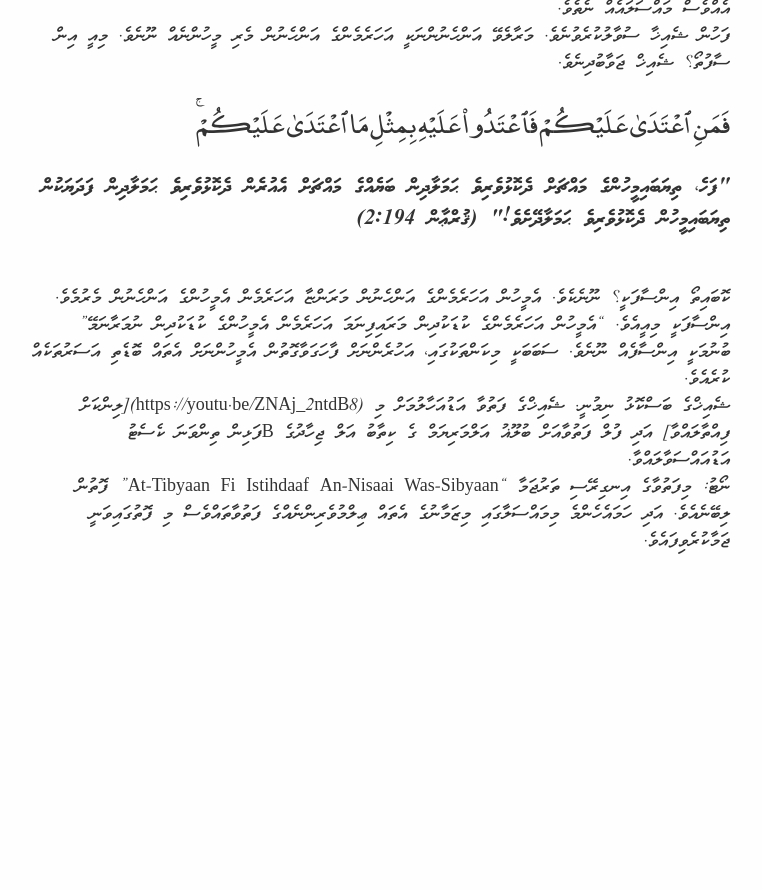
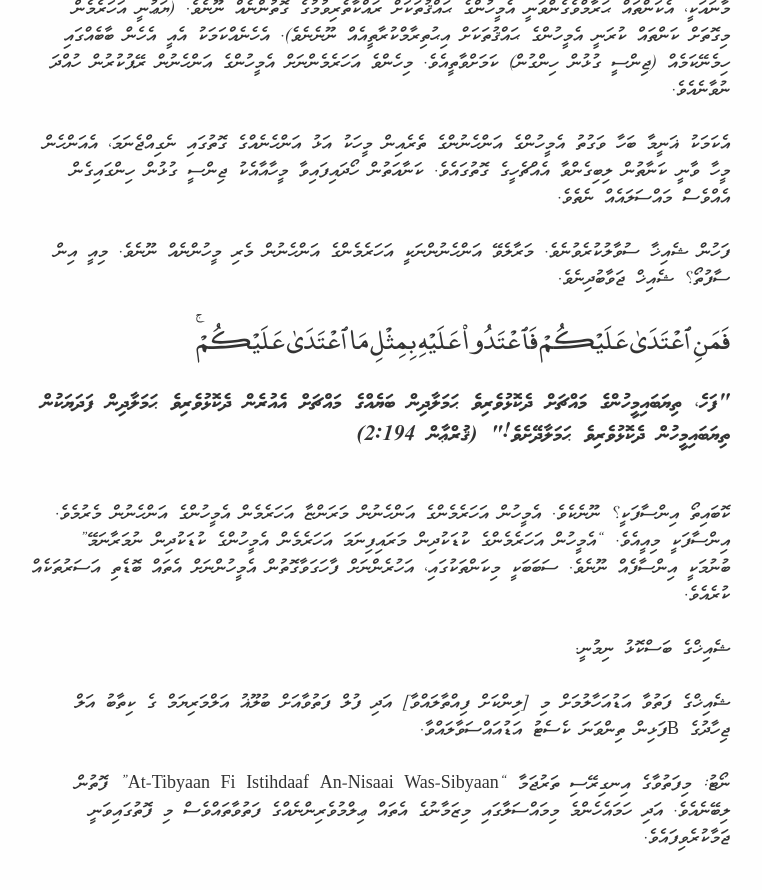
Before and after one commit to holhuashi/holhuashi, a Jekyll site: the page built from _posts/2018-05-08-uthaymeen-fatwa.md, in a window 1280 px wide and 900 px high, scrolled down 1655 px. Shown: the top 890 px of the window, without its empty margins (260-1022 px from the left). Built offline with Jekyll 4.4.1, drawn with Linux system fonts in a browser that asks for light colours; before the commit the page ends 2258 px from its top, so only the background shows below that.

Commit message:
Update 2018-05-08-uthaymeen-fatwa.md

```diff
--- a/_posts/2018-05-08-uthaymeen-fatwa.md
+++ b/_posts/2018-05-08-uthaymeen-fatwa.md
@@ -10,10 +10,12 @@ date: 2018-05-08
 <br/>
 <br/>
 ހަނގުރާމައިގާ އަންހެނުންނާ ކުޑަކުދިން މެރުމުގެ ޙަރާމްކަމާ ބެހޭގޮތުން ވާހަކަ ދައްކަވަމުން ޝެއިޚް ބުނެފައިވެއެވެ.
-<br/>
+<br/><br/>
 އެމީހުން މިހެން ބުނެފިނަމަ: "އެމީހުން (ކާފަރުން) އަހަރުމެންނަށް އެހެން ހަދައިފިނަމަ (އަހަރެމެންގެ އަންހެނުންނާ ކުޑަކުދިން މަރާފިނަމަ) ދެން އަހަރެމެންނަށް އެމީހުންގެ އަންހެނުންނާ ކުޑަކުދިން މެރޭނެހެއްޔެވެ؟
 <br/>
+<br/>
 ޟާހިރު (ފެންނަ) މާނައަކީ އަހަރެމެންނަށް އެމީހުންގެ އަންހެނުންނާ ކުޑަކުދިން މެރުން ހުއްދަވުމެވެ. އެއީ އަހަރެމެންނަށް އެއިން މަންފާ ގެއްލުނުކަމަކުއެވެ. (ޝެއިޚް ބުނާ މަންފާއަކީ މި ޙާލަތުގައި އެމީހުން ނުމަރާ ބަހައްޓާފިނަމަ ފަހުން މުސްލިމުންނަށް ޣަނީމާ މުދަލުގެ ގޮތުގައި އެމީހުން ނެގޭ ނެގުމުގެ ވާހަކައެވެ.). (އަދި މި ޙާލަތުގައި ކާފަރުންގެ އަންހެނުންނާ ކުޑަކުދިން މެރުން ހުއްދަވަނީ) އެކަންތަކުގެ ސަބަބުން އަދުއްވުންގެ ހިތްތަކަށް ބިރުވެތިކަންވަދެ އެމީހުންނަށް ނިކަމެތިކަމަކަން ލިބޭތީއެވެ.
+<br/>
 <br/>
 އެއީ މި އާޔަތުގެ ޟާހިރު ޖުމްލަ މާނައިގެ ސަބަބުންނެވެ.
 <div class="arabic">
@@ -22,19 +24,18 @@ date: 2018-05-08
 <p style="font-family: thaana; font-weight:bold; font-size: 22px;">
 "ފަހެ، ތިޔަބައިމީހުންގެ މައްޗަށް ދެކޮޅުވެރިވެ ޙަމަލާދިން ބަޔެއްގެ މައްޗަށް އެއުރެން ދެކޮޅުވެރިވެ ޙަމަލާދިން ފަދަޔަކުން ތިޔަބައިމީހުން ދެކޮޅުވެރިވެ ޙަމަލާދޭށެވެ!" (ޤުރްޢާން 2:194)
 </p>
-<br/>
 އަދި ގަސްތާއެކު މުސްލިމުންނަށް ފަހުން (ޣަނީމާގެ ގޮތުގައި) ލިބޭނެ ތަކެތި (މި ޙާލަތުގައި ކާފަރުންގެ އަންހެނުންނާ ކުޑަކުދިން) ހަލާކުކޮށްލުމަކީ ހައިރާންވާންޖެހޭނެ ކަމެއް ނޫނެވެ.
-<br/>
+<br/><br/>
 އަދި މިކަމާހުރެ، ޣަނީމާ މުދަލުން ވައްކަންކުރާ މީހާ ވައްކަންކުރި ތަކެތި، މުސްލިމުންގެ ތެރެއިން ހަނގުރާމަވެރިއަކަށް ގެއްލުން ލިބުނެއްކަމަކު އަންދާލެވެއެވެ.
-<br/>
+<br/><br/>
 ދެން މީހަކު ބުނެފާނެ: "އެމީހުން އަހަރެމެންގެ އަންހެނުން ރޭޕުކުރުމުން އަހަރެމެންނަށް އެމީހުންގެ އަންހެނުން ރޭޕުކުރެވިދާނެ؟"
-<br/>
+<br/><br/>
 ނޫނެކެވެ. އަހަރެމެން މިގޮތަކަށް ކަންތަކެއް ނުކުރާނަމެވެ. ކީއްވެ؟ އެއީ މިއީ އެހެން ބާބެއްގައި އަހަރެމެންނަށް ޙަރާމްކަމެކެވެ. އަހަރެމެންނަށް މިކަންތައް ކުރުން ހުއްދައެއް ނުވާނެއެވެ.
-<br/>
+<br/><br/>
 މާނައަކީ، އެކަންތައް ޙަރާމްވެގެންވަނީ އެމީހުންގެ ޙައްޤުތަކަށް ރައްކާތެރިވުމުގެ ގޮތުންނެއް ނޫނެވެ. (ޔަޢުނީ އަހަރެމެން މިގޮތަށް ކަންތައް ކުރަނީ އެމީހުންގެ ޙައްޤުތަކަށް އިޙުތިރާމްކުރާތީއެއް ނޫނެނެވެ). އެހެނެއްކަމަކު އެއީ އެހެން ބާބެއްގައި ހިމެނޭކަމެއް (ޖިންސީ ގުޅުން ހިންގުން) ކަމަށްވާތީއެވެ. މިހެންވެ އަހަރެމެންނަށް އެމީހުންގެ އަންހެނުން ރޭޕުކުރުން ހުއްދަ ނުވާނެއެވެ.
-<br/>
+<br/><br/>
 އެކަމަކު ޣަނީމާ ބަހާ ވަގުތު އެމީހުންގެ އަންހެނުންގެ ތެރެއިން މީހަކު އަޅު އަންހެނެއްގެ ގޮތުގައި ނެގިއްޖެނަމަ، އެއަންހެން މީހާ ވާނީ ކަނާތުން ލިބިގެންވާ އެއްޗެހީގެ ގޮތުގައެވެ. ކަނާއަތުން ހޯދައިފައިވާ މީހާއާއެކު ޖިންސީ ގުޅުން ހިންގައިގެން އެއްވެސް މައްސަލައެއް ނެތެވެ.
-<br/>
+<br/><br/>
 ފަހުން ޝެއިޚާ ސުވާލުކުރެވުނެވެ. މަރާލެވޭ އަންހެނުންނަކީ އަހަރެމެންގެ އަންހެނުން މެރި މީހުންނެއް ނޫނެވެ. މިއީ އިން ސާފުތޯ؟ ޝެއިޚް ޖަވާބުދިނެވެ.
 <div class="arabic">
 فَمَنِ ٱعْتَدَىٰ عَلَيْكُمْ فَٱعْتَدُوا۟ عَلَيْهِ بِمِثْلِ مَا ٱعْتَدَىٰ عَلَيْكُمْۚ
@@ -44,9 +45,9 @@ date: 2018-05-08
 </p>
 <br/>
 ކޮބައިތޯ އިންސާފަކީ؟ ނޫނެކެވެ. އެމީހުން އަހަރެމެންގެ އަންހެނުން މަރަންޏާ އަހަރެމެން އެމީހުންގެ އަންހެނުން މެރުމެވެ. އިންސާފަކީ މިއީއެވެ. "އެމީހުން އަހަރެމެންގެ ކުޑަކުދިން މަރައިފިނަމަ އަހަރެމެން އެމީހުންގެ ކުޑަކުދިން ނުމަރާނަމޭ" ބުނުމަކީ އިންސާފެއް ނޫނެވެ. ސަބަބަކީ މިކަންތަކުގައި، އަހުރެންނަށް ފާހަގަވާގޮތުން އެމީހުންނަށް އެތައް ބޮޑެތި އަސަރުތަކެއް ކުރެއެވެ.
-<br/>
+<br/><br/>
 ޝެއިޚްގެ ބަސްކޮޅު ނިމުނީ.
-<b/>
-ޝެއިޚްގެ ފަތުވާ އަޑުއަހާލުމަށް މި (https://youtu.be/ZNAj_2ntdB8)[ލިންކަށް ފިއްތާލައްވާ] އަދި ފުލް ފަތުވާއަށް ބުލޫޣު އަލްމަރިޔަމް ގެ ކިތާބު އަލް ޖިހާދުގެ  Bފަޅިން ތިންވަނަ ކެސެޓު އަޑުއައްސަވާލައްވާ.
-<br/>
+<br/><br/>
+ޝެއިޚްގެ ފަތުވާ އަޑުއަހާލުމަށް މި [ލިންކަށް ފިއްތާލައްވާ] އަދި ފުލް ފަތުވާއަށް ބުލޫޣު އަލްމަރިޔަމް ގެ ކިތާބު އަލް ޖިހާދުގެ  Bފަޅިން ތިންވަނަ ކެސެޓު އަޑުއައްސަވާލައްވާ.
+<br/><br/>
 ނޯޓު: މިފަތުވާގެ އިނގިރޭސި ތަރުޖަމާ “At-Tibyaan Fi Istihdaaf An-Nisaai Was-Sibyaan” ފޮތުން ލިބޭނެއެވެ. އަދި ހަމައެހެންމެ މިމައްސަލާގައި މިޒަމާނުގެ އެތައް ޢިލްމުވެރިންނެއްގެ ފަތުވާތައްވެސް މި ފޮތުގައިވަނީ ޖަމާކުރެވިފައެވެ.
```
